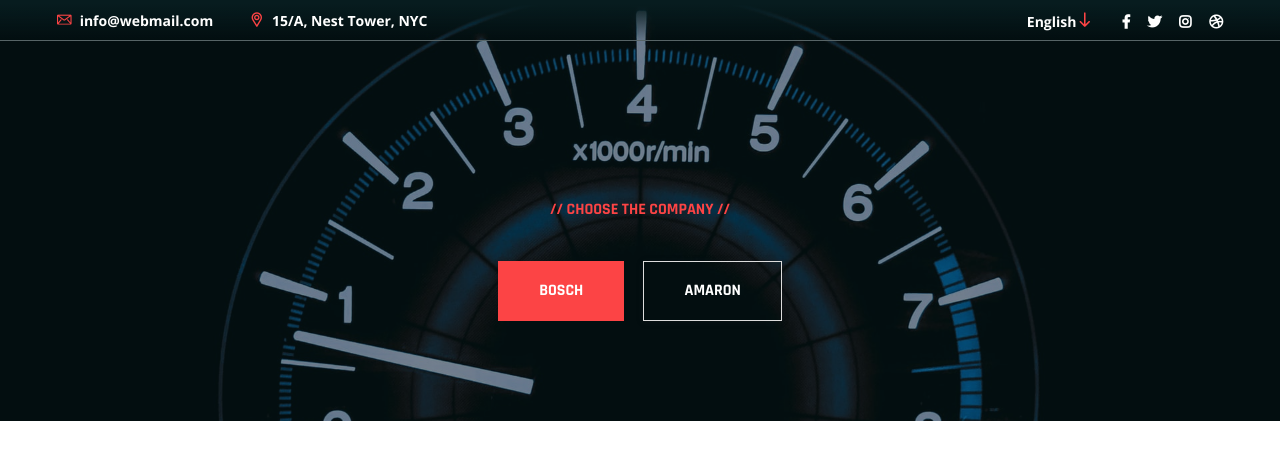
After one commit to tionx3na/battery_showcase, a Django app: template main_app/templates/main_app/landing.html in a window 1280 px wide. The commit adds this page. Shown: the top 460 px of the page. Run offline with Django 3.2, Linux system fonts and the light colour scheme; the template is opened without the code that fills it, so the values that code supplies are empty; some libraries are stand-ins or nearby versions; some web fonts are replaced.

Commit message:
Final commit 7/12/2020

```diff
--- a/main_app/templates/main_app/index.html
+++ b/main_app/templates/main_app/index.html
@@ -3,7 +3,6 @@
 {% block content1 %}
 
     <div class="ltn__utilize-overlay"></div>
-
     <!-- SLIDER AREA START (slider-6) -->
     <div class="ltn__slider-area ltn__slider-3 ltn__slider-6 section-bg-1">
         <div class="ltn__slide-one-active slick-slide-arrow-1 slick-slide-dots-1 arrow-white">
--- /dev/null
+++ b/main_app/templates/main_app/landing.html
@@ -0,0 +1,136 @@
+{% load static %}
+<!doctype html>
+<html class="no-js" lang="zxx">
+
+<head>
+    <meta charset="utf-8">
+    <meta http-equiv="x-ua-compatible" content="ie=edge">
+    <title>Autixir - Car Services and Auto Mechanic HTML Template</title>
+    <meta name="robots" content="noindex, follow" />
+    <meta name="description" content="">
+    <meta name="viewport" content="width=device-width, initial-scale=1, shrink-to-fit=no">
+
+    <!-- Place favicon.png in the root directory -->
+    <link rel="shortcut icon" href="{%static 'img/favicon.png' %}" type="image/x-icon" />
+    <!-- Font Icons css -->
+    <link rel="stylesheet" href="{%static 'css/font-icons.css' %}">
+    <!-- plugins css -->
+    <link rel="stylesheet" href="{%static 'css/plugins.css' %}">
+    <!-- Main Stylesheet -->
+    <link rel="stylesheet" href="{%static 'css/style.css' %}">
+    <!-- User style -->
+    <link rel="stylesheet" href="{%static 'css/custom.css' %}">
+    <!-- Responsive css -->
+    <link rel="stylesheet" href="{%static 'css/responsive.css' %}">
+
+    <!-- Modernizr JS -->
+    <script src="{%static 'js/vendor/modernizr-2.8.3.min.js' %}"></script>
+</head>
+
+<body>
+    <!--[if lte IE 9]>
+        <p class="browserupgrade">You are using an <strong>outdated</strong> browser. Please <a href="https://browsehappy.com/">upgrade your browser</a> to improve your experience and security.</p>
+    <![endif]-->
+
+    <!-- Add your site or application content here -->
+
+    <header class="ltn__header-area ltn__header-4 ltn__header-6 ltn__header-transparent gradient-color-2">
+        <!-- ltn__header-top-area start -->
+        <div class="ltn__header-top-area top-area-color-white">
+            <div class="container">
+                <div class="row">
+                    <div class="col-md-7">
+                        <div class="ltn__top-bar-menu">
+                            <ul>
+                                <li><a href="mailto:info@webmail.com?Subject=Flower%20greetings%20to%20you"><i class="icon-mail"></i> info@webmail.com</a></li>
+                                <li><a href="locations.html"><i class="icon-placeholder"></i> 15/A, Nest Tower, NYC</a></li>
+                            </ul>
+                        </div>
+                    </div>
+                    <div class="col-md-5">
+                        <div class="top-bar-right text-right">
+                            <div class="ltn__top-bar-menu">
+                                <ul>
+                                    <li>
+                                        <!-- ltn__language-menu -->
+                                        <div class="ltn__drop-menu ltn__currency-menu ltn__language-menu">
+                                            <ul>
+                                                <li><a href="#" class="dropdown-toggle"><span class="active-currency">English</span></a></li>
+                                            </ul>
+                                        </div>
+                                    </li>
+                                    <li>
+                                        <!-- ltn__social-media -->
+                                        <div class="ltn__social-media">
+                                            <ul>
+                                                <li><a href="#" title="Facebook"><i class="fab fa-facebook-f"></i></a></li>
+                                                <li><a href="#" title="Twitter"><i class="fab fa-twitter"></i></a></li>
+
+                                                <li><a href="#" title="Instagram"><i class="fab fa-instagram"></i></a></li>
+                                                <li><a href="#" title="Dribbble"><i class="fab fa-dribbble"></i></a></li>
+                                            </ul>
+                                        </div>
+                                    </li>
+                                </ul>
+                            </div>
+                        </div>
+                    </div>
+                </div>
+            </div>
+        </div>
+        <!-- ltn__header-top-area end -->
+    </header>
+
+<!-- Body main wrapper start -->
+<div class="body-wrapper">
+
+
+    <!-- SLIDER AREA START (slider-4) -->
+    <div class="ltn__slider-area ltn__slider-4 ">
+        <div class="ltn__slide-one-active----- slick-slide-arrow-1----- slick-slide-dots-1----- arrow-white----- ltn__slide-animation-active">
+            <!-- ltn__slide-item -->
+           <div class="ltn__slide-item ltn__slide-item-2 ltn__slide-item-3 ltn__slide-item-5 text-color-white bg-image bg-overlay-theme-black-50" data-bg="{%static 'img/banner/bg.png' %}">
+                <div class="ltn__slide-item-inner text-center">
+                    <div class="container">
+                        <div class="row">
+                            <div class="col-lg-12 align-self-center">
+                                <div class="slide-item-info">
+                                    <div class="slide-item-info-inner ltn__slide-animation">
+                                        <h6 class="slide-sub-title ltn__secondary-color animated text-uppercase">//  Choose The Company //</h6>
+                                        <div class="btn-wrapper animated">
+                                            <a href="main" class="theme-btn-1 btn btn-effect-1">BOSCH</a>
+                                            <a href="about.html" class="btn btn-transparent btn-effect-2 white-color">AMARON</a>
+                                        </div>
+                                    </div>
+                                </div>
+                            </div>
+                        </div>
+                    </div>
+                </div>
+            </div>
+        </div>
+    </div>
+    <!-- SLIDER AREA END -->
+
+
+</div>
+<!-- Body main wrapper end -->
+
+    <!-- preloader area start -->
+    <div class="preloader" id="preloader">
+        <div class="preloader-inner">
+            <div class="spinner">
+                <div class="dot1"></div>
+                <div class="dot2"></div>
+            </div>
+        </div>
+    </div>
+    <!-- preloader area end -->
+
+    <!-- All JS Plugins -->
+    <script src="{%static 'js/plugins.js' %}"></script>
+    <!-- Main JS -->
+    <script src="{%static 'js/main.js' %}"></script>
+
+</body>
+</html>
--- a/main_app/templates/main_app/main.html
+++ b/main_app/templates/main_app/main.html
@@ -111,6 +111,7 @@
                                     <ul>
                                         <li class="menu-icon"><a href="{% url 'main_app' %}">Home</a></li>
                                         <li class="menu-icon"><a href="about">About</a></li>
+                                        <li class="menu-icon"><a href="{% url 'search' 'S4' %}" >Search</a>
                                         <li class="menu-icon"><a href="#">Batteries</a>
                                             <ul class="menu-icon">
                                                 <li><a href="shop">Bosch</a>
@@ -119,8 +120,8 @@
                                                 </li>
                                             </ul>
                                         </li>
-                                        <li><a href="contact">Contact</a></li>
-                                        <li class="special-link"><a href="shop">CATALOGUE</a></li>
+                                        <li><a href="{% url 'contact' %}">Contact</a></li>
+                                        <li class="special-link"><a href="{% url 'showcase' %}">CATALOGUE</a></li>
                                     </ul>
                                 </div>
                             </nav>
--- a/main_app/urls.py
+++ b/main_app/urls.py
@@ -3,7 +3,8 @@
 from . import views
 
 urlpatterns = [
-    path('', views.main_app, name="main_app"),
+    path('', views.landing, name="landing"),
+    path('main', views.main_app, name="main_app"),
     path('shop', views.showcase, name="showcase"),
     path('details/<str:range_name>+range', views.details, name="details"),
     path('details/search/<str:range_name>+range', views.search, name="search"),
--- a/main_app/views.py
+++ b/main_app/views.py
@@ -3,6 +3,9 @@
 from django.db.models import Q
 
 # Create your views here.
+def landing(request):
+    return render(request, 'main_app/landing.html')
+
 def main_app(request):
     batteryrange = Batteryrange.objects.all()
     context = {'batteryrange': batteryrange}
--- a/static/js/main.js
+++ b/static/js/main.js
@@ -1045,7 +1045,7 @@
             range: true,
             min: 50,
             max: 5000,
-            values: [ 50, 1500 ],
+            values: [ 0, 1500 ],
             slide: function( event, ui ) {
                 $( ".amount" ).val( "$" + ui.values[ 0 ] + " - $" + ui.values[ 1 ] );
             }
```
Also changed, not shown: static/img/banner/bg.png (added).
